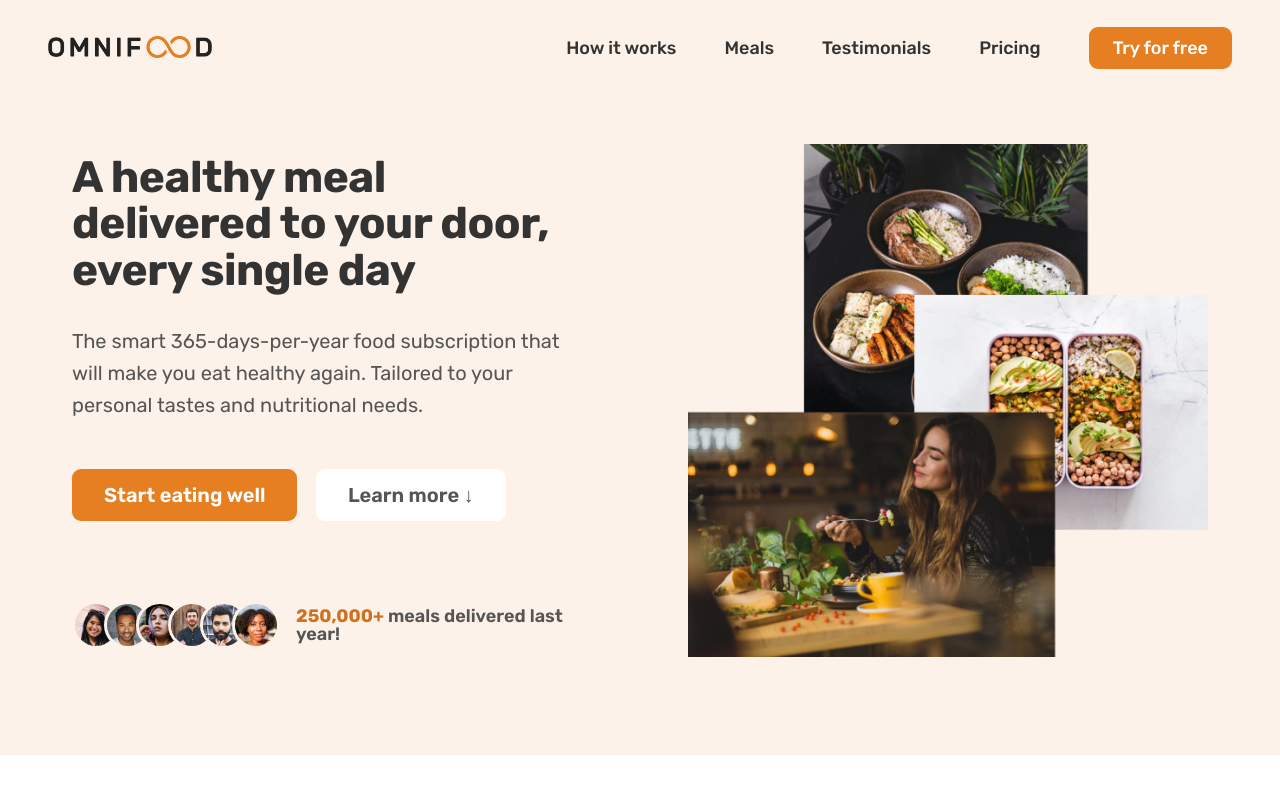
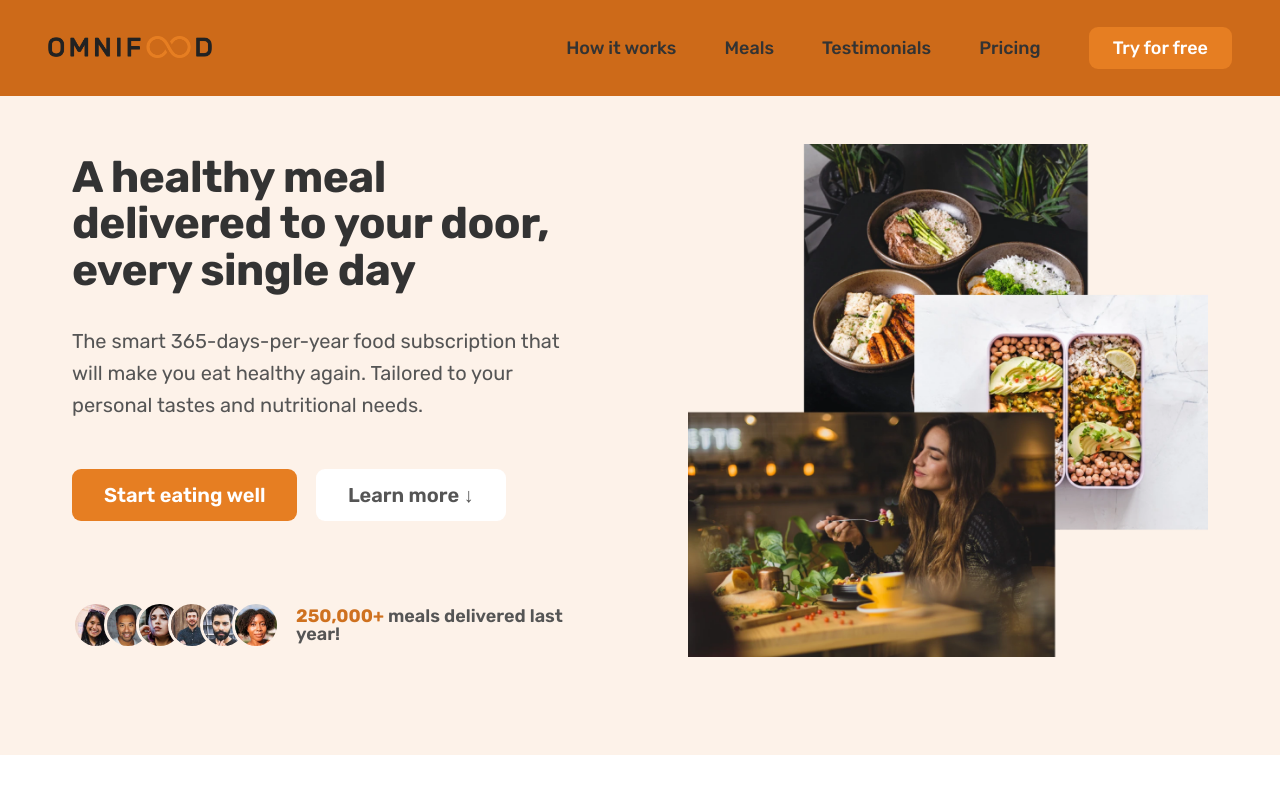
Before and after one commit to Sanyakotwani4/Omnifood, a plain HTML site: page index.html in a window 1280 px wide. Shown: the top 800 px of the page. Drawn offline with nearby package versions, Linux system fonts and the light colour scheme.

Commit message:
Your commit message

```diff
--- a/style.css
+++ b/style.css
@@ -5,7 +5,7 @@
   display: flex;
   justify-content: space-between;
   align-items: center;
-  background-color: #fdf2e9;
+  background-color: #cd6a19;
   /* because we want the header to be sticky later */
   height: 9.6rem;
   padding: 0 4.8rem;
```
